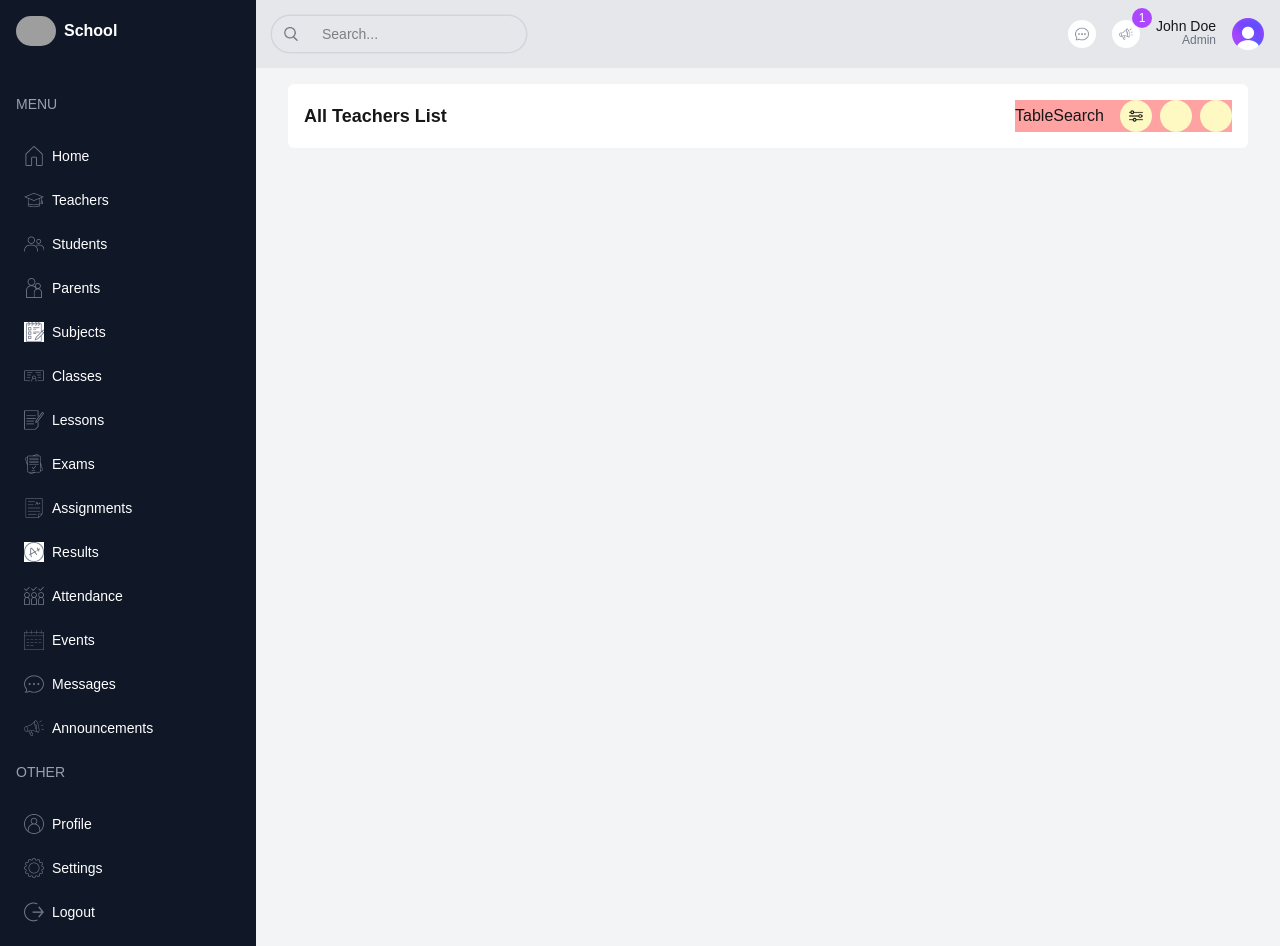
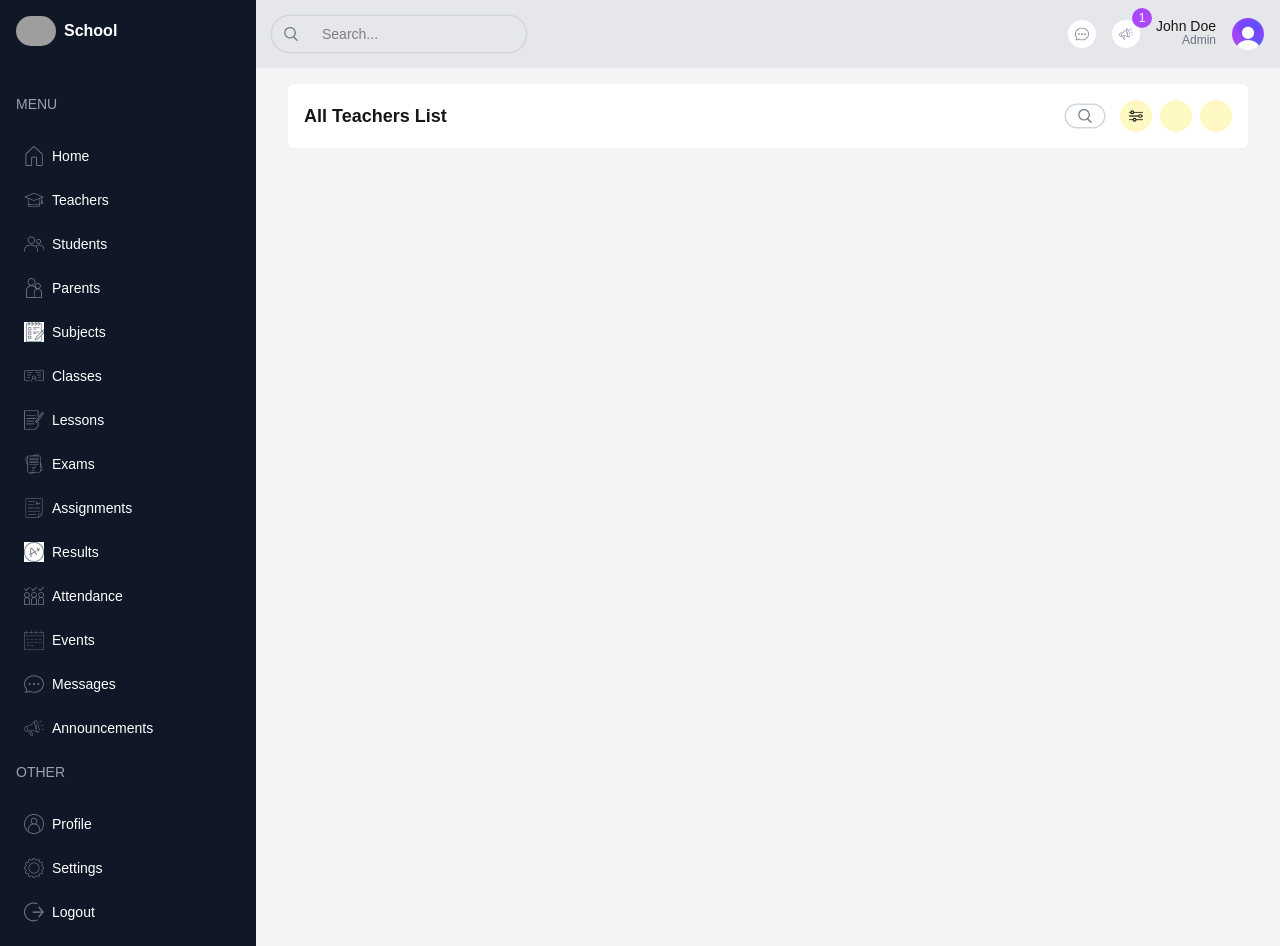
Before and after one commit to rumachoudhury/school-management-dashboard, a Next.js app: page /list/teachers in a window 1280 px wide. Built offline with nearby package versions, Linux system fonts and the light colour scheme; grey boxes are pictures that could not be loaded.

Commit message:
Create TableSearch component

```diff
--- a/src/app/(dashboard)/list/teachers/page.tsx
+++ b/src/app/(dashboard)/list/teachers/page.tsx
@@ -10,7 +10,7 @@ export default function TeacherList() {
           All Teachers List
         </h2>
 
-        <div className="flex flex-col md:flex-row items-center gap-4 bg-red-300">
+        <div className="flex flex-col md:flex-row items-center gap-4 w-full md:w-auto">
           <div>
             <TableSearch />
           </div>
--- a/src/components/Navbar.tsx
+++ b/src/components/Navbar.tsx
@@ -1,5 +1,5 @@
 import Image from "next/image";
-import Link from "next/link";
+// import Link from "next/link";
 import React from "react";
 
 function Navbar() {
--- a/src/components/TableSearch.tsx
+++ b/src/components/TableSearch.tsx
@@ -1,7 +1,17 @@
+import Image from "next/image";
 import React from "react";
 
 function TableSearch() {
-  return <div>TableSearch</div>;
+  return (
+    <div className="hidden md:flex items-center gap-2 text-sm rounded-full ring-[1.5px] ring-gray-300 px-3 py-1 justify-end">
+      <Image
+        src="/images/school-management-dashboard/search.png"
+        alt="Search image"
+        width={14}
+        height={14}
+      />
+    </div>
+  );
 }
 
 export default TableSearch;
```
